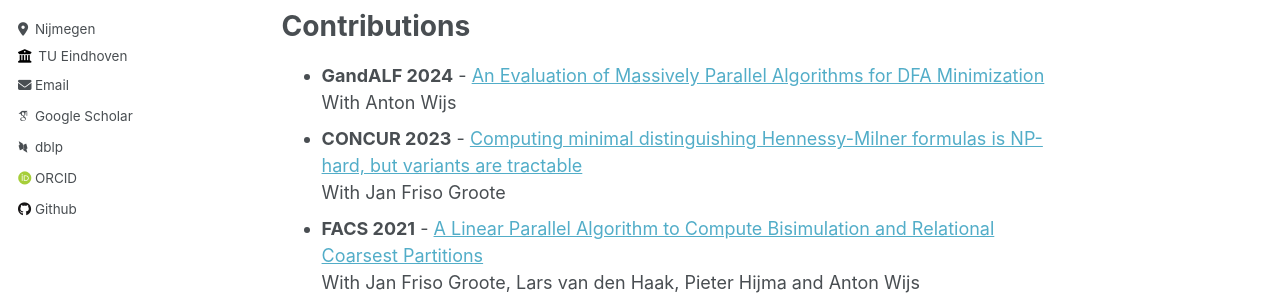
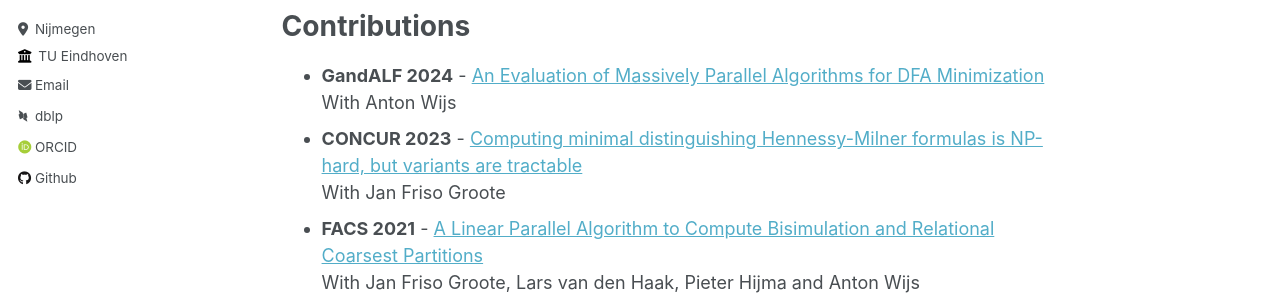
Before and after one commit to jjmartens/jjmartens.github.io, a Jekyll site: the page built from _pages/about.md, in a window 1280 px wide. Shown: the part 344-649 px from the top of the page. Built offline with Jekyll 4.4.1, drawn with Linux system fonts in a browser that asks for light colours; some web fonts are replaced.

Commit message:
Update _config.yml

```diff
--- a/_config.yml
+++ b/_config.yml
@@ -32,7 +32,7 @@ author:
 
   # Academic websites
   arxiv            : # URL - Update with the correct link to your profile
-  googlescholar    : "https://scholar.google.com/citations?user=SZaWm0gAAAAJ"
+  googlescholar    : # "https://scholar.google.com/citations?user=SZaWm0gAAAAJ"
   impactstory      : # URL
   orcid            : "https://orcid.org/0000-0003-4797-7735"
   semantic         : # URL
```
